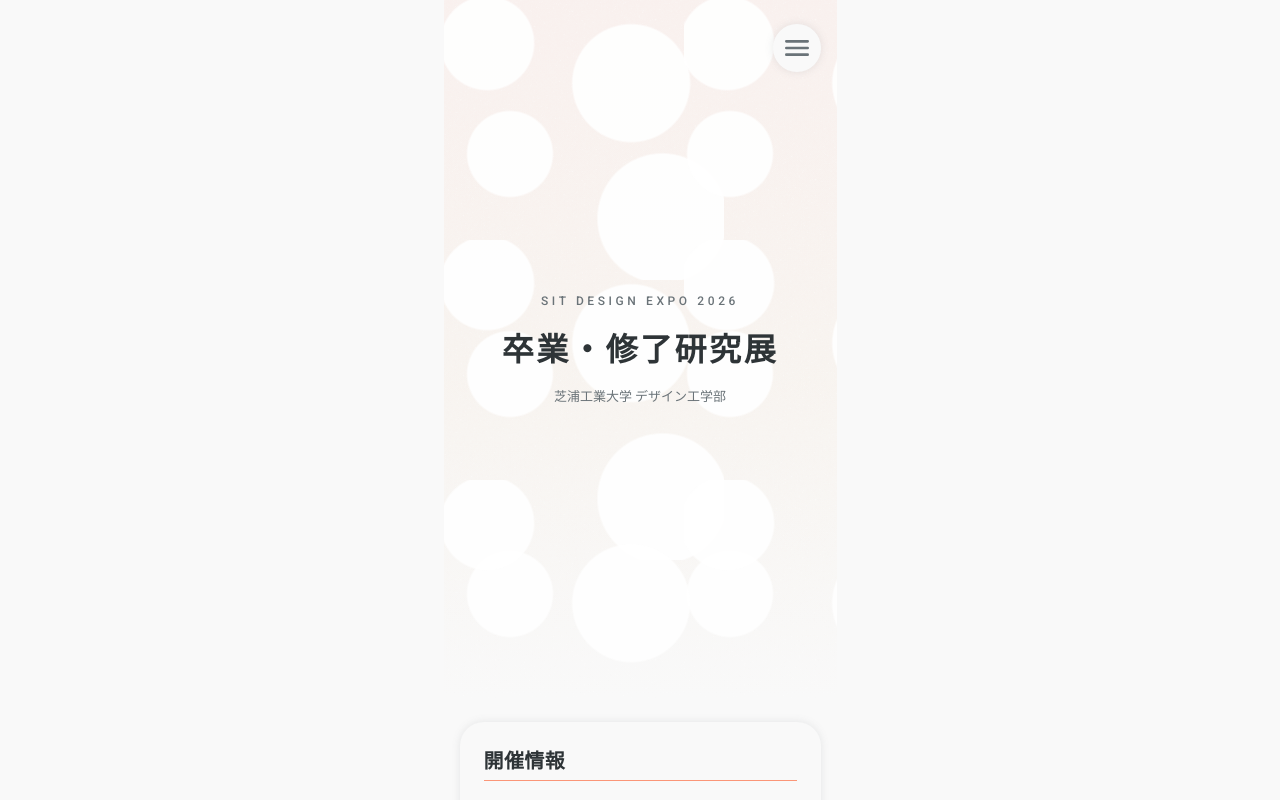
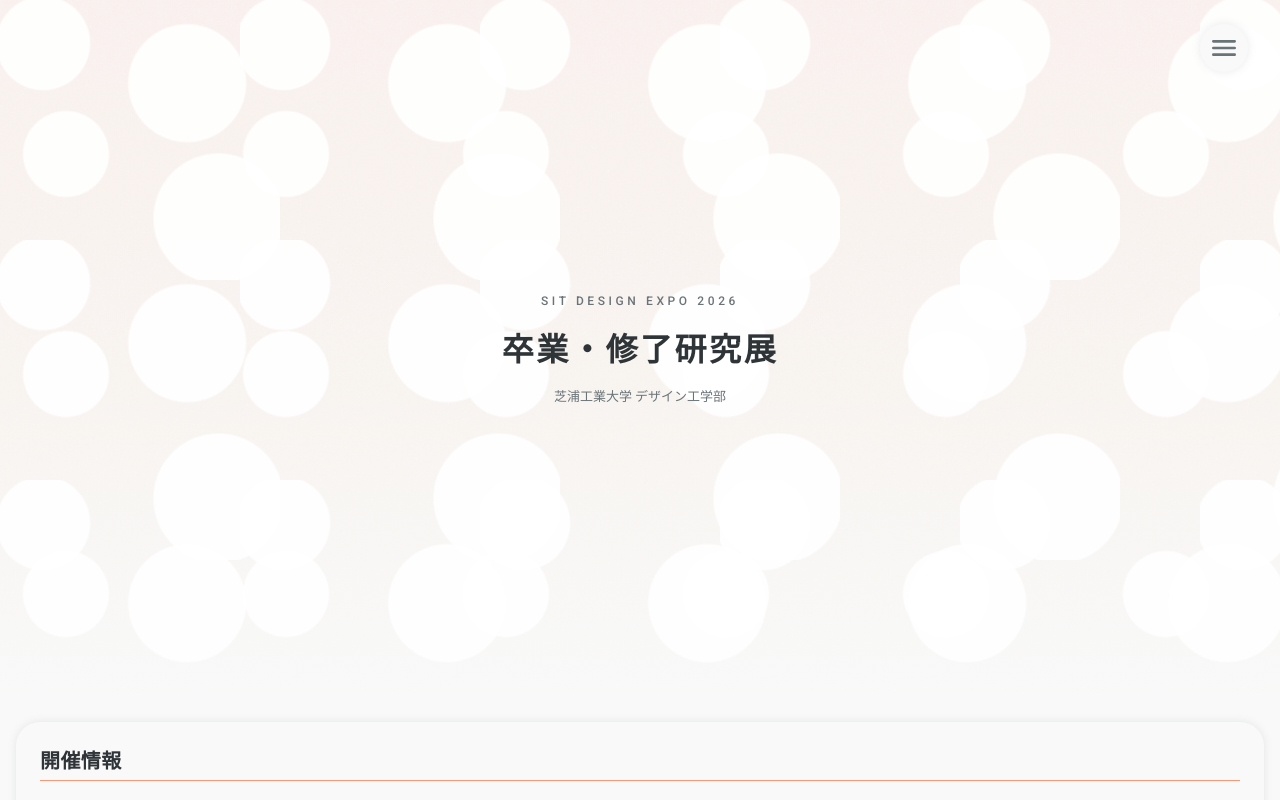
Before and after one commit to perl-0815/sit-desgin-expo2026, a Next.js app: page / in a window 1280 px wide. Shown: the top 800 px of the page. Built offline with nearby package versions, Linux system fonts and the light colour scheme; no server answers; the database is empty; a web font is replaced by a local one.

Commit message:
トップページのフレキシブル対応

```diff
--- a/app/TopPageClient.tsx
+++ b/app/TopPageClient.tsx
@@ -52,7 +52,8 @@ export default function TopPageClient({ careerStats }: TopPageClientProps) {
   ]
 
   return (
-    <div className="mx-auto flex w-full max-w-[393px] flex-col bg-[#F9F9F9] pb-16">
+    <div className="mx-auto flex w-full max-w-[393px] flex-col bg-[#F9F9F9] pb-16 md:max-w-[1200px] lg:max-w-[1280px]">
+      {/* デスクトップは横幅のみ広げ、シングルカラムの構成は維持します。 */}
       {/* 右上メニューは画面全体に重ねて表示し、背景色もFigmaのグレーに合わせます。 */}
       {isMenuOpen ? (
         <div className="fixed inset-0 z-50 flex justify-center bg-[#F9F9F9]">
@@ -102,7 +103,7 @@ export default function TopPageClient({ careerStats }: TopPageClientProps) {
 
         {/* メニューボタンはスクロール中も右上に追従させ、コンテンツの右端に揃えます。 */}
         <div className="fixed inset-x-0 top-0 z-40 flex justify-center pointer-events-none">
-          <div className="flex w-full max-w-[393px] justify-end px-4 pt-6 pointer-events-auto">
+          <div className="flex w-full max-w-[393px] justify-end px-4 pt-6 pointer-events-auto md:max-w-[1200px] md:px-8 lg:max-w-[1280px]">
             <button
               className="grid h-12 w-12 place-items-center rounded-full bg-[#F9F9F9] shadow-[0_0_8px_rgba(106,115,120,0.15)]"
               type="button"
```
